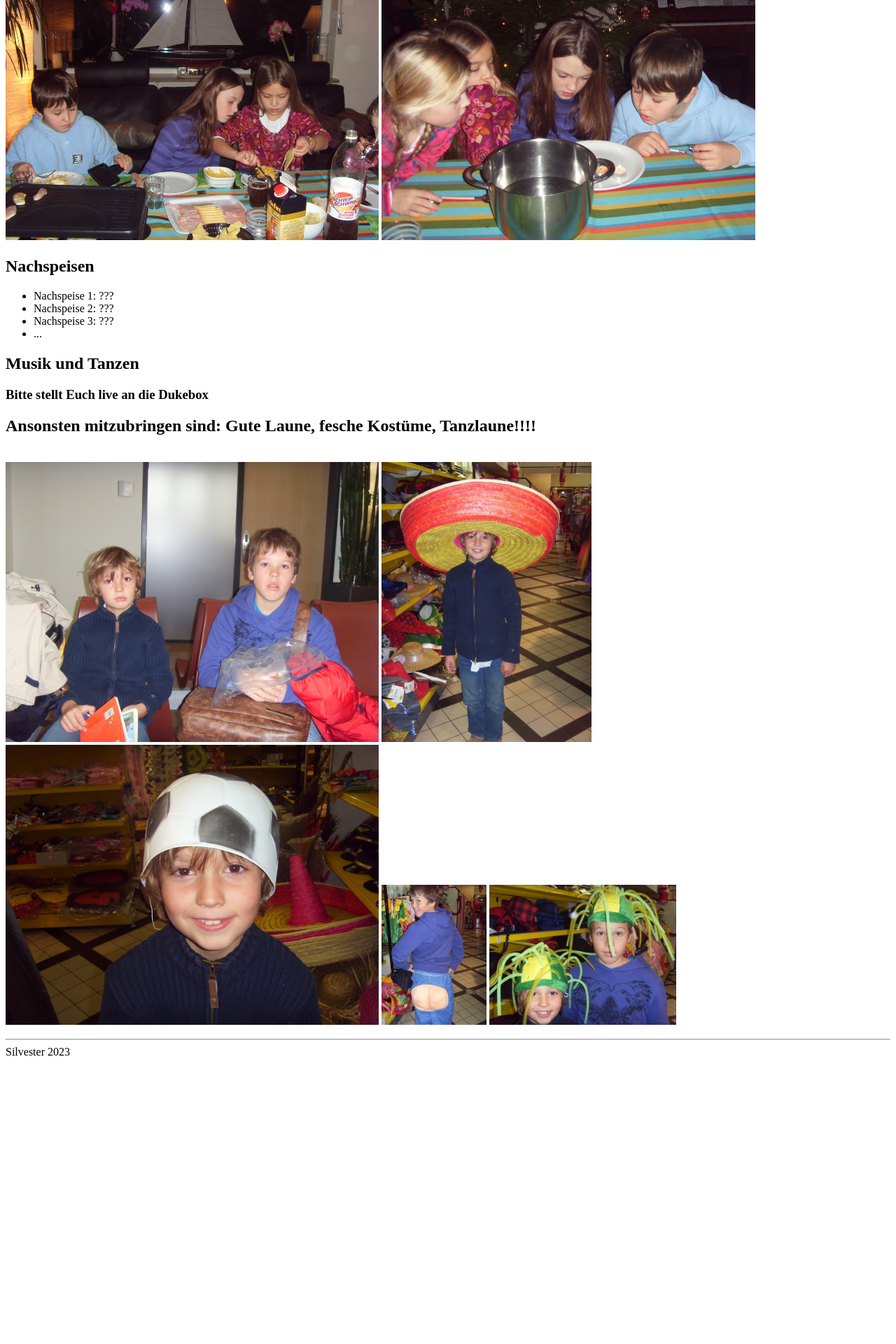
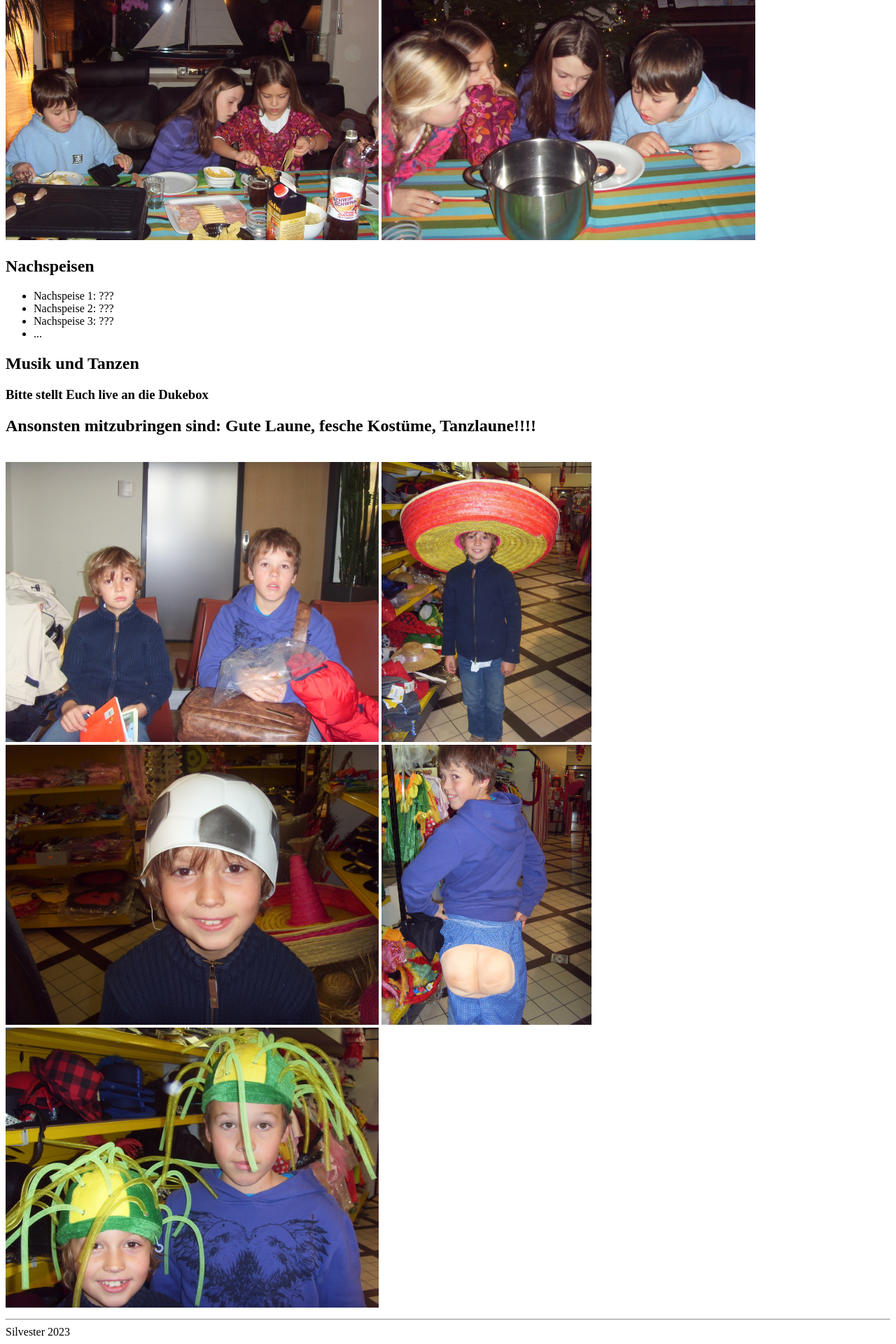
Before and after one commit to DiveDocs/Sylvester2023, a Jekyll site: the page built from index.markdown, in a window 1280 px wide. Shown: the part 3082-5002 px from the top of the page at 70% size. Built offline with Jekyll 4.4.1, drawn with Linux system fonts in a browser that asks for light colours; before the commit the page ends 4602 px from its top, so only the background shows below that.

Commit message:
Update image sizes in index.markdown

```diff
--- a/index.markdown
+++ b/index.markdown
@@ -100,5 +100,5 @@ Ansonsten mitzubringen sind: Gute Laune, fesche Kostüme, Tanzlaune!!!!</h2>
 <a><img src="./Bild30.jpeg" height = "400"></a>
 <a><img src="./Bild31.jpeg" height = "400"></a>
 <a><img src="./Bild32.jpeg" height = "400"></a>
-<a><img src="./Bild33.jpeg" height = "200"></a>
-<a><img src="./Bild34.jpeg" height = "200"></a>
+<a><img src="./Bild33.jpeg" height = "400"></a>
+<a><img src="./Bild34.jpeg" height = "400"></a>
```
